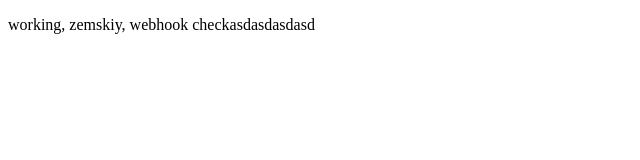
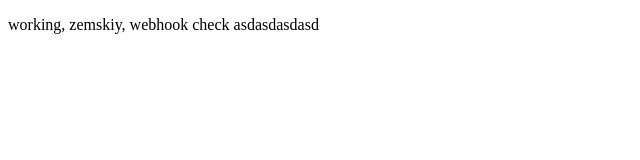
Before and after one commit to Stupid-dotcom/lab11, a plain HTML site: page index.html in a window 1280 px wide. Shown: the full height of the page, 0-640 px from the left. Drawn offline with Linux system fonts and the light colour scheme.

Commit message:
Update index.html

```diff
--- a/index.html
+++ b/index.html
@@ -4,6 +4,6 @@
     <title>This is webpage!</title>
   </head>
   <body>
-    <p>working, zemskiy, webhook checkasdasdasdasd</p>
+    <p>working, zemskiy, webhook check asdasdasdasd</p>
   </body>
 </html>
```
